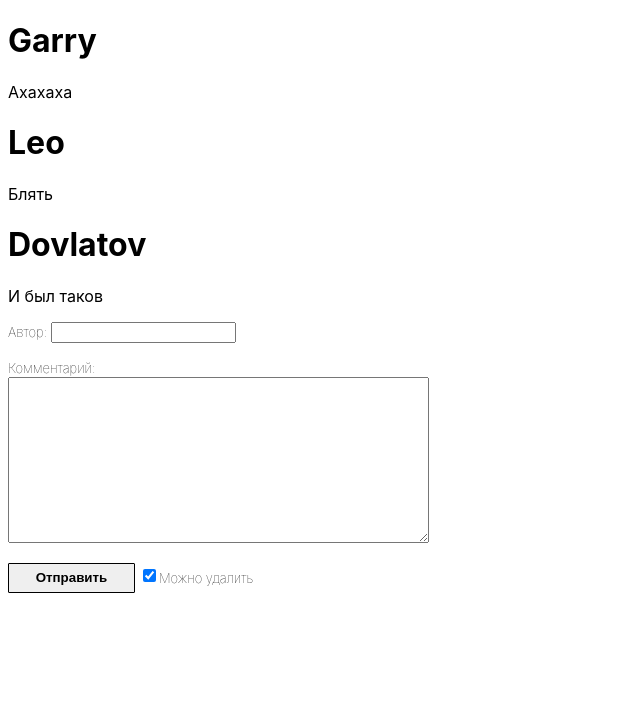
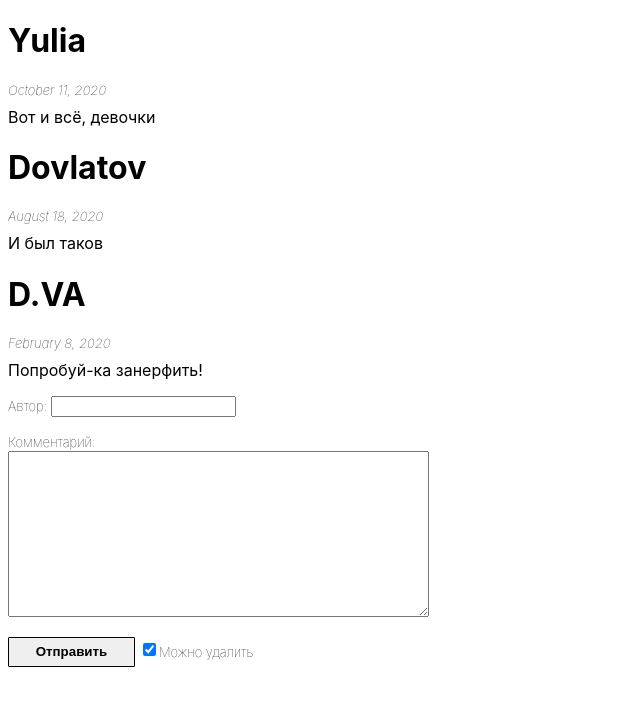
Before and after one commit to Pazniak-hub/comments, a plain HTML site: page index.html in a window 1280 px wide. Shown: the whole page, without its empty margins (0-640 px from the left). Drawn offline with Linux system fonts and the light colour scheme.

Commit message:
6th task

```diff
--- a/css/style.css
+++ b/css/style.css
@@ -28,6 +28,12 @@
     font-weight: bolder;
 }
 
+.comments__item-date {
+    font-size: small;
+    font-weight: 50;
+    font-style: italic;
+}
+
 .comments__delete {
     color: white;
     text-decoration: none;
--- a/script/script.js
+++ b/script/script.js
@@ -1,29 +1,63 @@
 'use strict';
 //  Предустановленные комментарии
-const commentsArray = [
-        {
+const commentsArray = [{
             login: 'Alex',
             comment: 'Что хотел сказать автор?',
+            date: 'May 17, 2020',
             isDeletable: false,
         },
         {
             login: 'Leo',
             comment: 'Блять',
+            date: 'March 22, 2020',
             isDeletable: false,
         },
         {
             login: 'Garry',
             comment: 'Ахахаха',
+            date: 'March 8, 2020',
             isDeletable: false,
         },
         {
             login: 'Dovlatov',
             comment: 'И был таков',
+            date: 'August 18, 2020',
             isDeletable: false,
         },
         {
             login: 'Sasha',
             comment: 'Ашчушчэния не те',
+            date: 'August 9, 2020',
+            isDeletable: false,
+        },
+        {
+            login: 'Yulia',
+            comment: 'Вот и всё, девочки',
+            date: 'October 11, 2020',
+            isDeletable: false,
+        },
+        {
+            login: '007',
+            comment: 'Бонд, Джейм Бонд',
+            date: 'July 7, 2007',
+            isDeletable: false,
+        },
+        {
+            login: 'D.VA',
+            comment: 'Попробуй-ка занерфить!',
+            date: 'February 8, 2020',
+            isDeletable: false,
+        },
+        {
+            login: 'Stigmata',
+            comment: 'Сентябрь горит!',
+            date: 'June 24, 2020',
+            isDeletable: false,
+        },
+        {
+            login: 'Thunderbug',
+            comment: 'Go Bolts!',
+            date: 'June 26, 2020',
             isDeletable: false,
         },
     ],
@@ -31,10 +65,9 @@ const commentsArray = [
     form = document.querySelector('form'),
 
     COMMENTS_TO_BE_SHOWN = 3,
-    NOTIFICATION_SHOWN_TIMEOUT = 1 * 1000;
+    NOTIFICATION_SHOWN_TIMEOUT = 0.5 * 1000;
 
 let shownComments = []; //  Массив комментариев для отображения
-
 /**
  Заполняет и выводит массив комментариев для показа
  */
@@ -50,6 +83,10 @@ const selectCommentsToShowAndRender = () => {
             shownComments.push(commentsArray[b]);
         }
     }
+    shownComments.sort(function (a, b) {//Сортируем массив от позднего к раннему
+        return  new Date(b.date) - new Date(a.date);
+    });
+
     deleteOldComments();
     renderNewComments();
 };
@@ -57,23 +94,24 @@ const selectCommentsToShowAndRender = () => {
 /**
  Удаляет отображённые комментарии
  */
-function deleteOldComments() {
+const deleteOldComments = () => {
 
     const commentsElements = commentsContainer.getElementsByClassName('comments__item-full');
     while (commentsElements[0]) {
         commentsElements[0].remove();
     }
-}
+};
 
 /*
   Отображает массив комментариев на странице
  */
-function renderNewComments() {
+const renderNewComments = () => {
     for (let i = 0; i < shownComments.length; i++) {
         const currentComment = shownComments[i];
         commentsContainer.innerHTML += `<div class="comments__item-full">
             <h1 class="comments__item-subtitle">${currentComment.login}</h1>
-			<div class="comments__item-description">${currentComment.comment}</div>
+            <h1 class="comments__item-date">${currentComment.date}</h1>
+			<div>${currentComment.comment}</div>
 			${
 				(currentComment.isDeletable === true) ? '<input type="button" class="comments__delete" value="Удалить" />' : ''}
 			</div>`;
@@ -81,7 +119,7 @@ function renderNewComments() {
     }
     document.body.insertBefore(commentsContainer, form);
     shownComments = [];
-}
+};
 
 
 const areYouSure = async () => {
@@ -106,12 +144,21 @@ const areYouSure = async () => {
     }
 };
 
+const formatDate = (d) => {//Функция, которая форматирует текущую дату
+
+    const monthNames = ["January", "February", "March", "April", "May", "June",
+        "July", "August", "September", "October", "November", "December"
+    ];
+    return monthNames[d.getMonth()] + ' ' + d.getDate() + ', ' + d.getFullYear();
+};
+
 form.addEventListener('submit', (e) => {
     e.preventDefault();
 
     shownComments = [{
         login: document.getElementById('login').value,
         comment: document.getElementById('text_comment').value,
+        date: formatDate(new Date()),
         isDeletable: document.getElementById('can_delete').checked
     }];
     form.reset();
```
